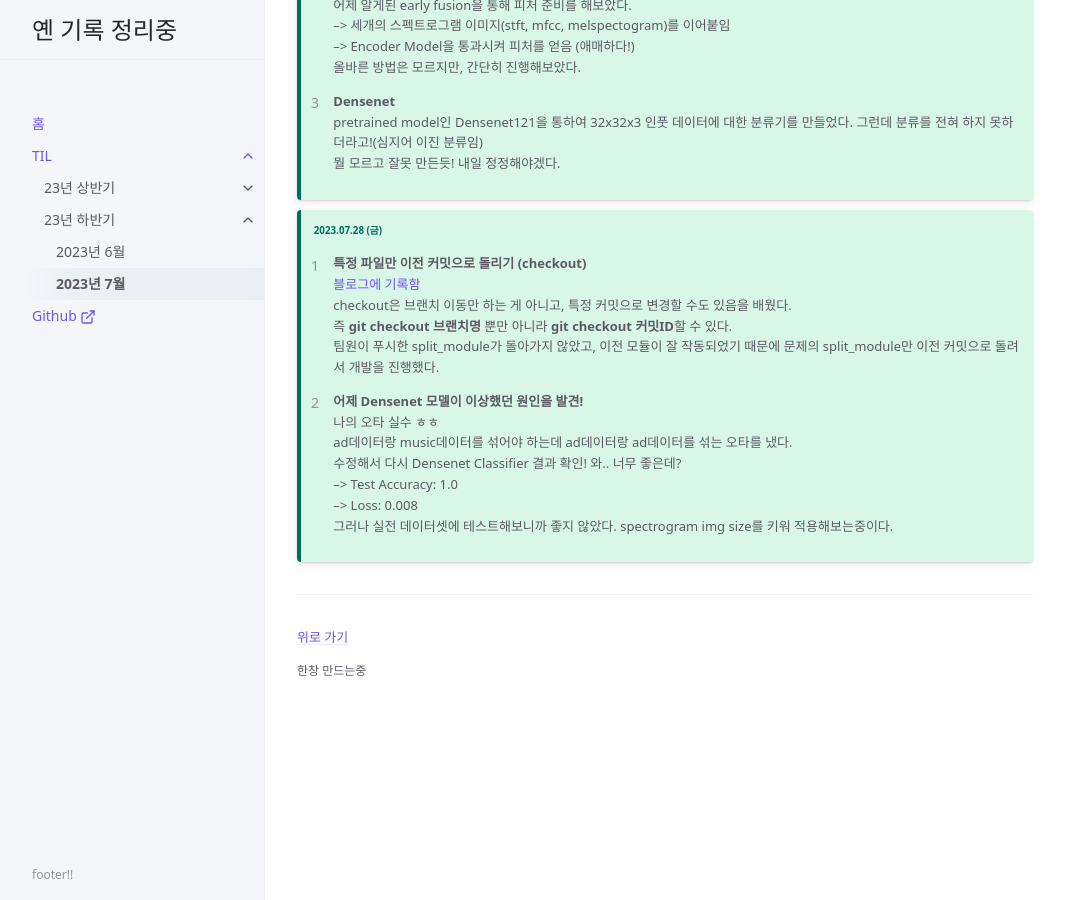
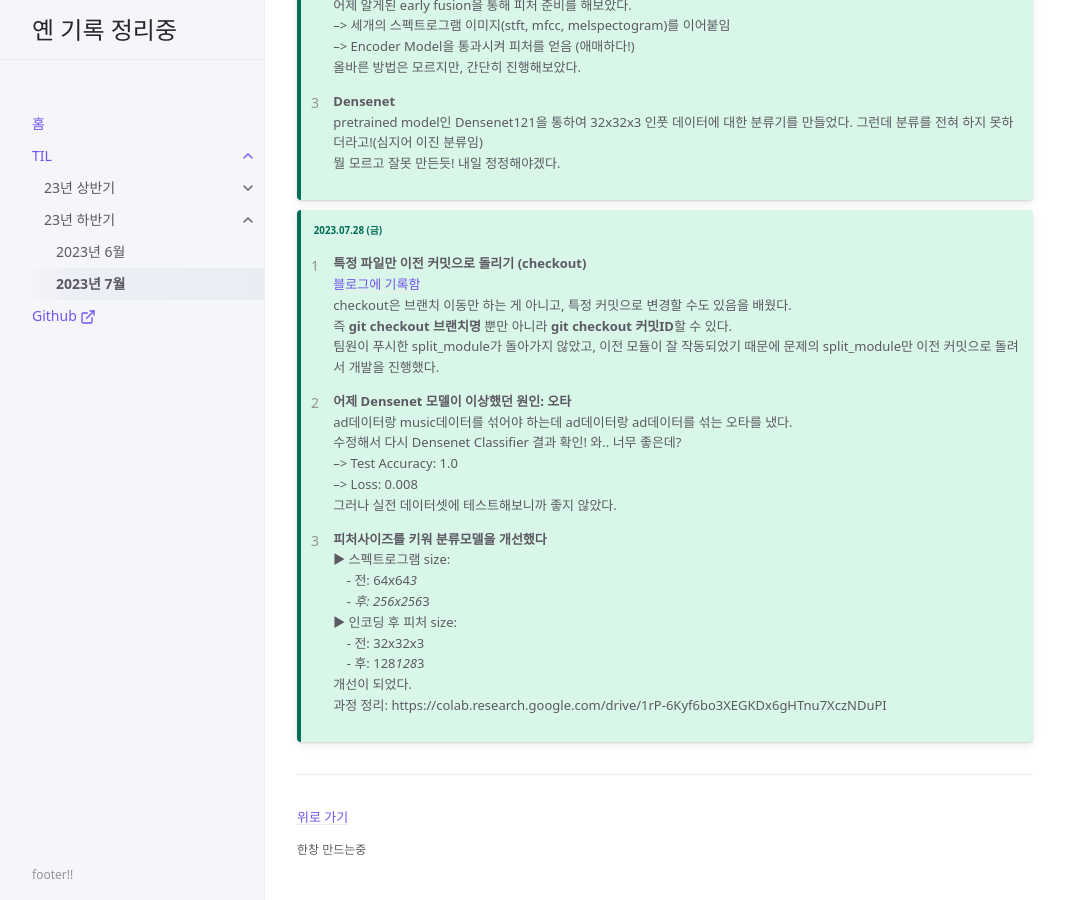
Before and after one commit to yyeennyy/yyeennyy.github.io, a Jekyll site: the page built from docs/TIL/23년 하반기/month07.md, in a window 1280 px wide and 900 px high, scrolled down 1854 px. Shown: the whole window, without its empty margins (107-1172 px from the left). Built offline with Jekyll 4.4.1, drawn with Linux system fonts in a browser that asks for light colours.

Commit message:
TIL 0728 more

```diff
--- a/docs/TIL/23년 하반기/month07.md
+++ b/docs/TIL/23년 하반기/month07.md
@@ -114,10 +114,19 @@ nav_order: 2
 > checkout은 브랜치 이동만 하는 게 아니고, 특정 커밋으로 변경할 수도 있음을 배웠다.<br> 즉 **git checkout 브랜치명** 뿐만 아니라 **git checkout 커밋ID**할 수 있다.<br>
 > 팀원이 푸시한 split_module가 돌아가지 않았고, 이전 모듈이 잘 작동되었기 때문에 문제의 split_module만 이전 커밋으로 돌려서 개발을 진행했다.
 >
-> 2. **어제 Densenet 모델이 이상했던 원인을 발견!**<br>
-> 나의 오타 실수 ㅎㅎ<br>
+> 2. **어제 Densenet 모델이 이상했던 원인: 오타**<br>
 > ad데이터랑 music데이터를 섞어야 하는데 ad데이터랑 ad데이터를 섞는 오타를 냈다.<br>
 > 수정해서 다시 Densenet Classifier 결과 확인! 와.. 너무 좋은데?<br>
 > --> Test Accuracy: 1.0<br>
 > --> Loss: 0.008<br>
-> 그러나 실전 데이터셋에 테스트해보니까 좋지 않았다. spectrogram img size를 키워 적용해보는중이다.
+> 그러나 실전 데이터셋에 테스트해보니까 좋지 않았다. <br>
+>
+> 3. **피처사이즈를 키워 분류모델을 개선했다**<br>
+> ▶ 스펙트로그램 size:<br>
+> &nbsp;&nbsp;&nbsp;&nbsp;- 전: 64x64*3<br>
+> &nbsp;&nbsp;&nbsp;&nbsp;- 후: 256x256*3<br>
+> ▶ 인코딩 후 피처 size:<br>
+> &nbsp;&nbsp;&nbsp;&nbsp;- 전: 32x32x3<br>
+> &nbsp;&nbsp;&nbsp;&nbsp;- 후: 128*128*3<br>
+> 개선이 되었다.<br>
+> 과정 정리: https://colab.research.google.com/drive/1rP-6Kyf6bo3XEGKDx6gHTnu7XczNDuPI
```
